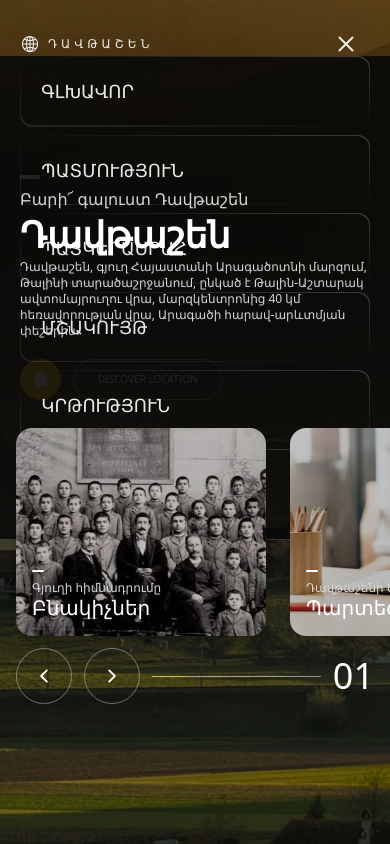
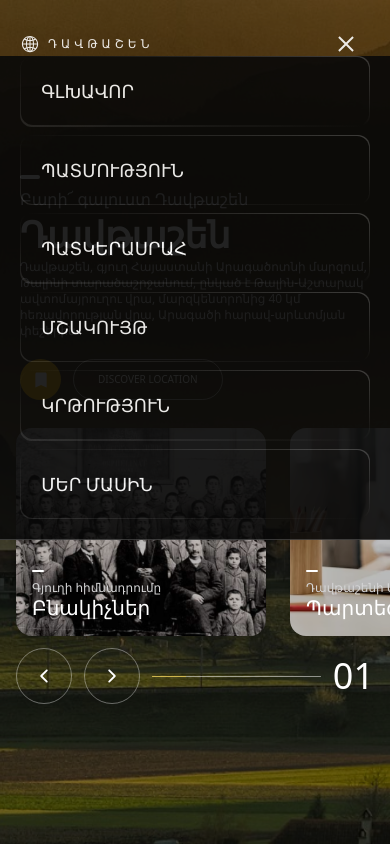
Before and after one commit to Armen-Davtyan/davtashen-lending, a Next.js app: page / in a window 390 px wide. Both pictures are taken after a click on the button 346 px from the left and 44 px from the top of the page. Built offline with nearby package versions, Linux system fonts and the light colour scheme.

Commit message:
new css changes for burger menu

```diff
--- a/components/nav-mobile.tsx
+++ b/components/nav-mobile.tsx
@@ -20,7 +20,7 @@ export const NavMobile = () => {
             animate={{ opacity: 1 }}
             exit={{ opacity: 0 }}
             transition={{ duration: 0.2 }}
-            className="fixed left-0 shadow-4xl right-0 top-[3.5rem] p-5 pt-0 bg-neutral-950 border-b border-b-white/20 z-[9999]"
+            className="fixed left-0 shadow-4xl right-0 top-[3.5rem] p-5 pt-0 bg-neutral-950 border-b border-b-white/20"
           >
             <ul className="grid gap-2">
               {menus.map((route, idx) => {
--- a/styles/globals.css
+++ b/styles/globals.css
@@ -1,3 +1,7 @@
 @tailwind base;
 @tailwind components;
 @tailwind utilities;
+
+.gap-2{
+    z-index: 1;
+}
```
